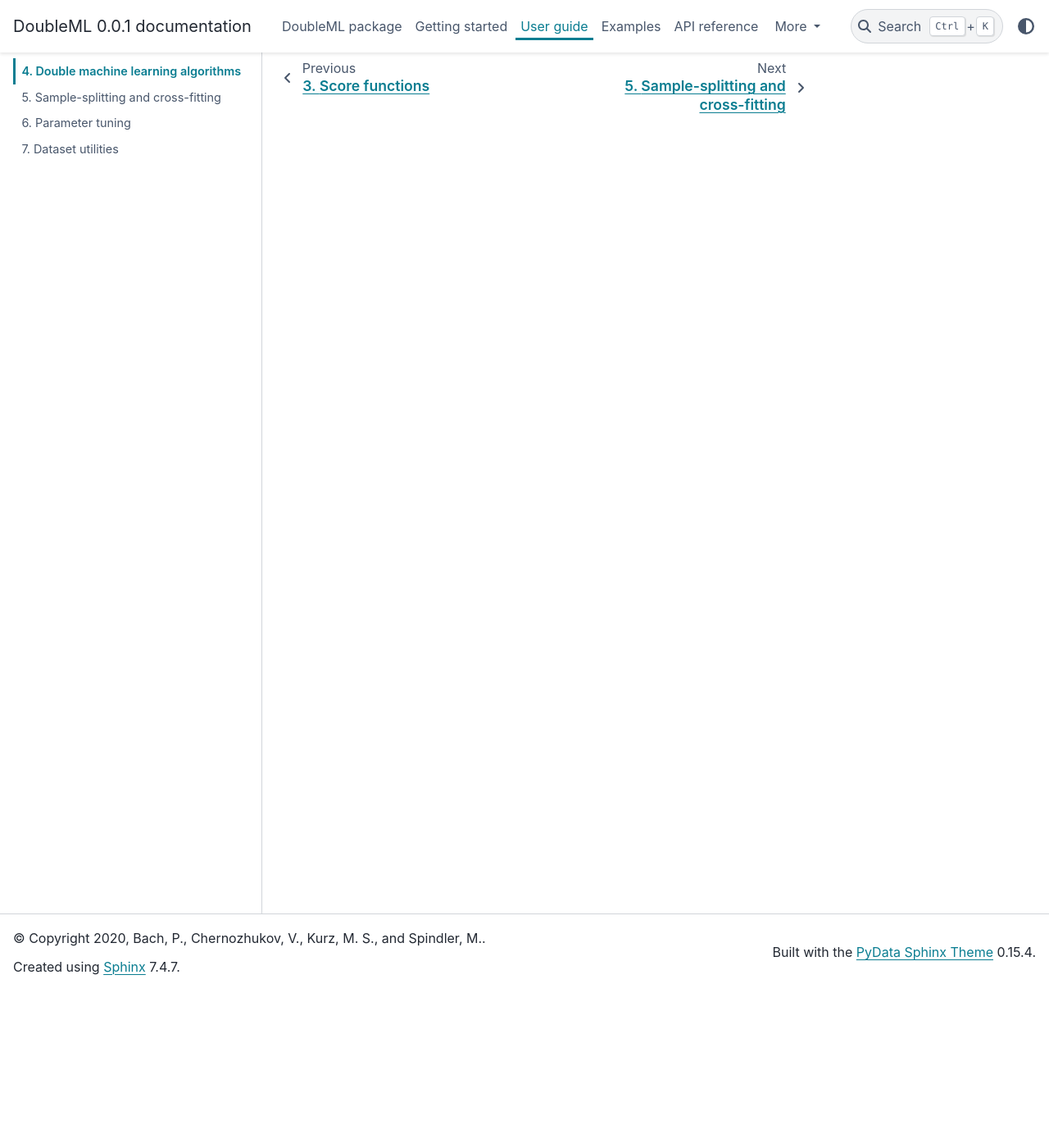
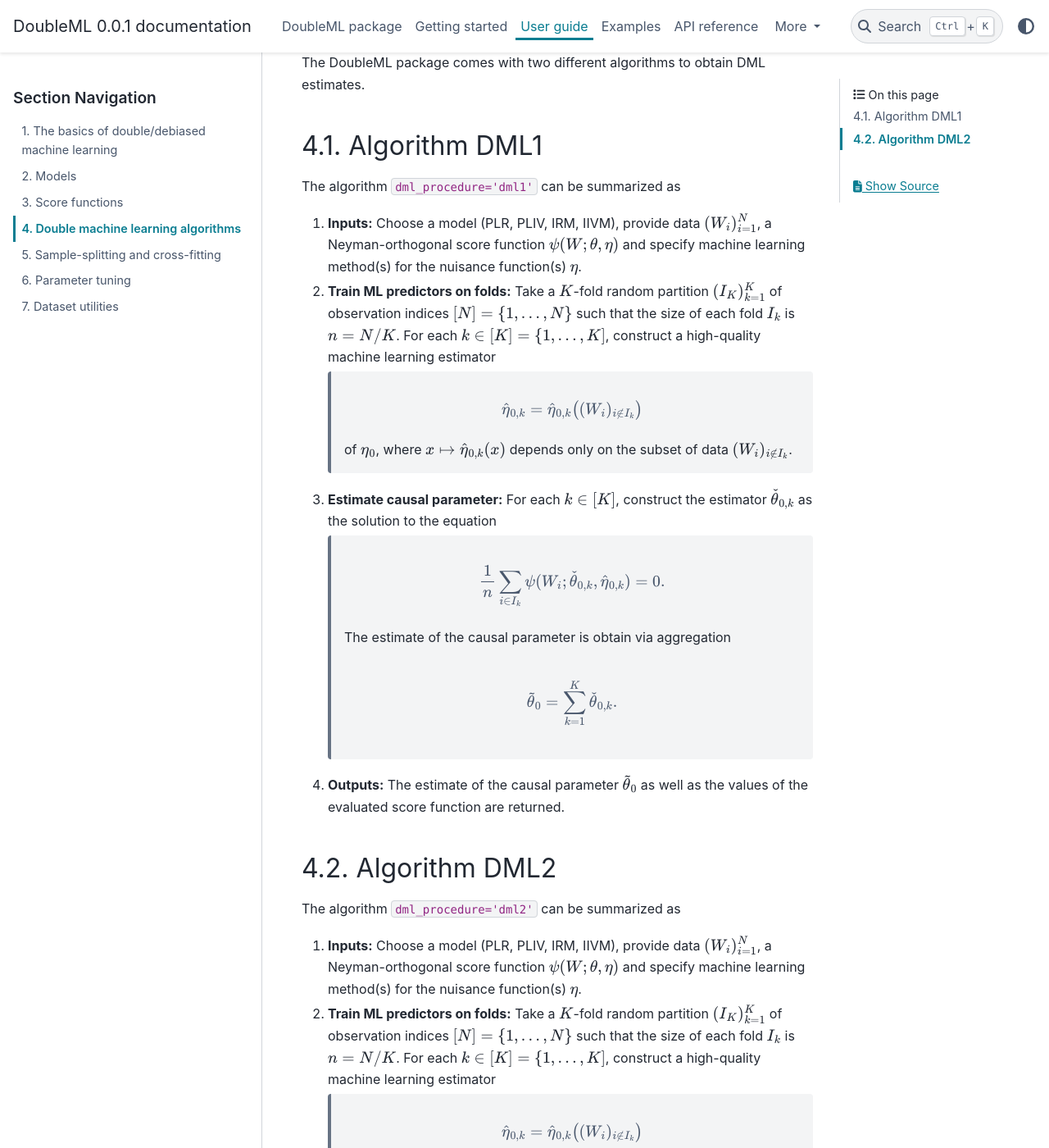
Before and after one commit to DoubleML/doubleml-for-py, a Sphinx documentation site: the page built from doubleml/doc/guide/algorithms.rst, in a window 1280 px wide and 1400 px high, scrolled down 192 px. Shown: the whole window at 82% size. Built offline with Sphinx 7.4.7 and the PyData theme 0.15.4, drawn with Linux system fonts in a browser that asks for light colours; pages that are not in the unit, such as notebooks, are missing from menus; some of the changed text lies outside the part shown.

Commit message:
added a documenation for the algorithms DML1 und DML2

```diff
--- a/doubleml/doc/guide/algorithms.rst
+++ b/doubleml/doc/guide/algorithms.rst
@@ -1,2 +1,58 @@
 Double machine learning algorithms
 ----------------------------------
+
+The DoubleML package comes with two different algorithms to obtain DML estimates.
+
+Algorithm DML1
+++++++++++++++
+
+The algorithm ``dml_procedure='dml1'`` can be summarized as
+
+1. **Inputs:** Choose a model (PLR, PLIV, IRM, IIVM), provide data :math:`(W_i)_{i=1}^{N}`, a Neyman-orthogonal score function :math:`\psi(W; \theta, \eta)` and specify machine learning method(s) for the nuisance function(s) :math:`\eta`.
+
+2. **Train ML predictors on folds:** Take a :math:`K`-fold random partition :math:`(I_K)_{k=1}^{K}` of observation indices :math:`[N] = \lbrace 1, \ldots, N\rbrace` such that the size of each fold :math:`I_k` is :math:`n=N/K`. For each :math:`k \in [K] = \lbrace 1, \ldots, K]`, construct a high-quality machine learning estimator
+
+    .. math::
+
+        \hat{\eta}_{0,k} = \hat{\eta}_{0,k}\big((W_i)_{i\not\in I_k}\big)
+
+    of :math:`\eta_0`, where :math:`x \mapsto \hat{\eta}_{0,k}(x)` depends only on the subset of data :math:`(W_i)_{i\not\in I_k}`.
+
+3. **Estimate causal parameter:** For each :math:`k \in [K]`, construct the estimator :math:`\check{\theta}_{0,k}` as the solution to the equation
+
+    .. math::
+
+        \frac{1}{n} \sum_{i \in I_k} \psi(W_i; \check{\theta}_{0,k}, \hat{\eta}_{0,k}) = 0.
+
+    The estimate of the causal parameter is obtain via aggregation
+
+    .. math::
+
+        \tilde{\theta}_0 = \sum_{k=1}^{K} \check{\theta}_{0,k}.
+
+
+4. **Outputs:** The estimate of the causal parameter :math:`\tilde{\theta}_0` as well as the values of the evaluated score function are returned.
+
+Algorithm DML2
+++++++++++++++
+
+The algorithm ``dml_procedure='dml2'`` can be summarized as
+
+1. **Inputs:** Choose a model (PLR, PLIV, IRM, IIVM), provide data :math:`(W_i)_{i=1}^{N}`, a Neyman-orthogonal score function :math:`\psi(W; \theta, \eta)` and specify machine learning method(s) for the nuisance function(s) :math:`\eta`.
+
+2. **Train ML predictors on folds:** Take a :math:`K`-fold random partition :math:`(I_K)_{k=1}^{K}` of observation indices :math:`[N] = \lbrace 1, \ldots, N\rbrace` such that the size of each fold :math:`I_k` is :math:`n=N/K`. For each :math:`k \in [K] = \lbrace 1, \ldots, K]`, construct a high-quality machine learning estimator
+
+    .. math::
+
+        \hat{\eta}_{0,k} = \hat{\eta}_{0,k}\big((W_i)_{i\not\in I_k}\big)
+
+    of :math:`\eta_0`, where :math:`x \mapsto \hat{\eta}_{0,k}(x)` depends only on the subset of data :math:`(W_i)_{i\not\in I_k}`.
+
+3. **Estimate causal parameter:** Construct the estimator for the causal parameter :math:`\tilde{\theta}_0` as the solution to the equation
+
+    .. math::
+
+        \frac{1}{N} \sum_{k=1}^{K} \sum_{i \in I_k} \psi(W_i; \tilde{\theta}_0, \hat{\eta}_{0,k}) = 0.
+
+
+4. **Outputs:** The estimate of the causal parameter :math:`\tilde{\theta}_0` as well as the values of the evaluate score function are returned.
```
